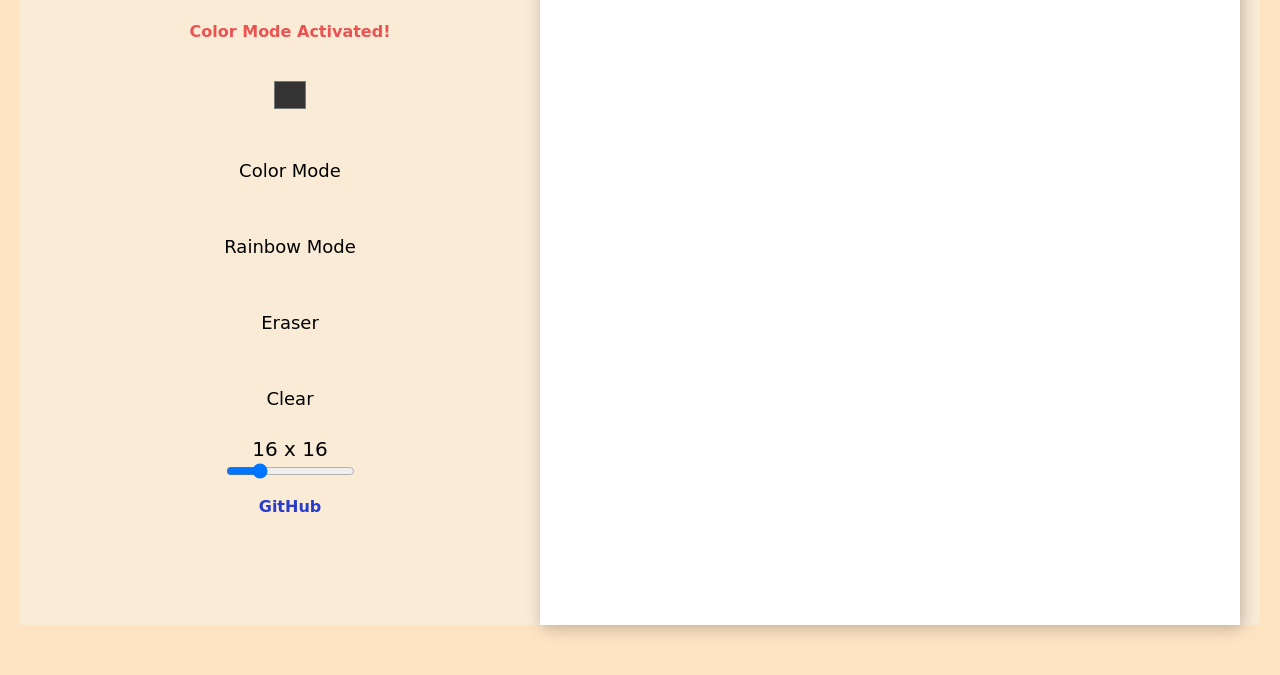
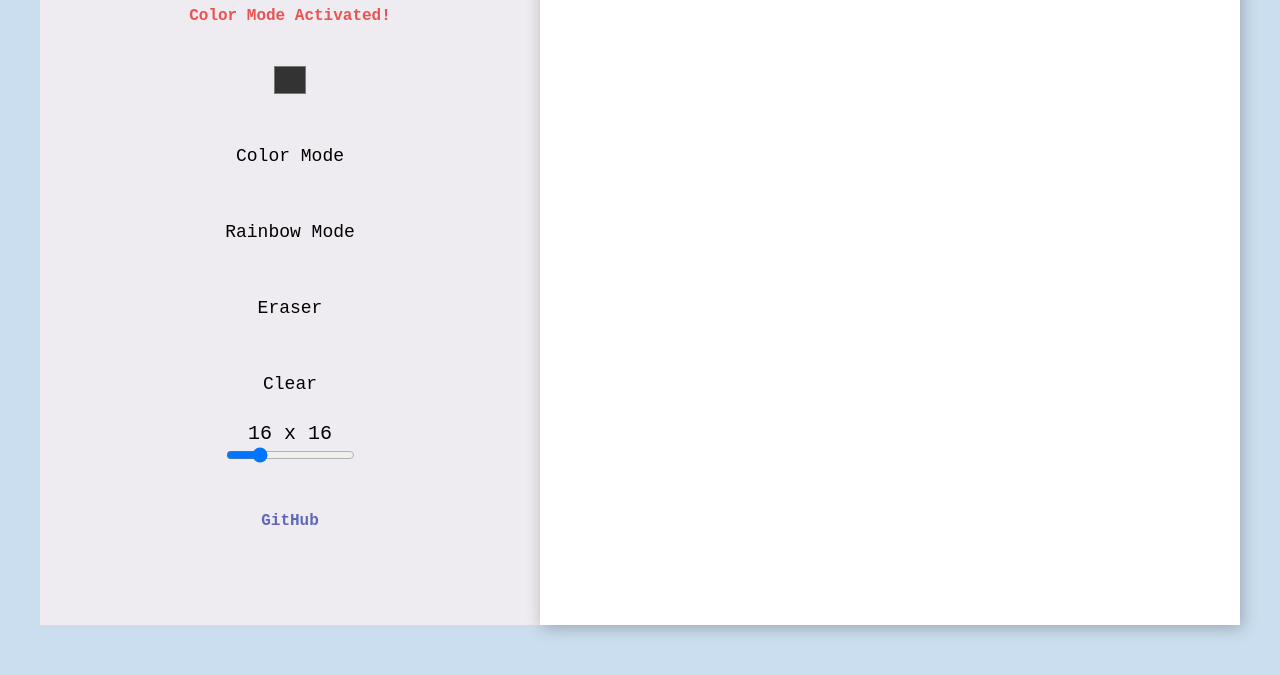
Before and after one commit to o-bm/PixelSketch, a plain HTML site: page index.html in a window 1280 px wide. Shown: the part 125-800 px from the top of the page. Drawn offline with Linux system fonts and the light colour scheme.

Commit message:
Updated style.css

```diff
--- a/static/script.js
+++ b/static/script.js
@@ -54,7 +54,8 @@ clearModeButton.addEventListener('click', () => {
 sizeSlider.addEventListener('input', () => {
   const newSize = sizeSlider.value;
   sizeValue.textContent = `${newSize} x ${newSize}`;
-  makeGrid(newSize);
+  currentSize = newSize
+  makeGrid(currentSize);
 });
 
 
--- a/static/style.css
+++ b/static/style.css
@@ -1,14 +1,17 @@
 body {
-    background-color: bisque;
-    font-family: cursive;
+    background-color: #cbdeef;
+    font-family: monospace;
   }
   p {
     color:rgb(235, 82, 82);
     font-weight: bold;
+    line-height: 20px;
+    font-size: large;
   }
   a {
-    color: #283bcb;
+    color: #5e68b7;
     text-decoration: none;
+    line-height: 80px;
   }
 
   a:hover {
@@ -17,11 +20,11 @@ body {
 .container {
     display: flex;
     justify-content: space-between;
-    padding: 0 20px; /* Adjust the padding as needed */
+
     max-width: 1200px; /* Adjust the max-width as needed */
     margin: 0 auto; /* Center the container horizontally */
     margin-top:50px;
-    background-color: antiquewhite;
+    background-color: #eeecf1;
   }
 
   .controls {
@@ -99,7 +102,6 @@ body {
     }
     body {
         background-color: bisque;
-        font-family: Arial, Helvetica, sans-serif;
       }
 
     .grid {
```
